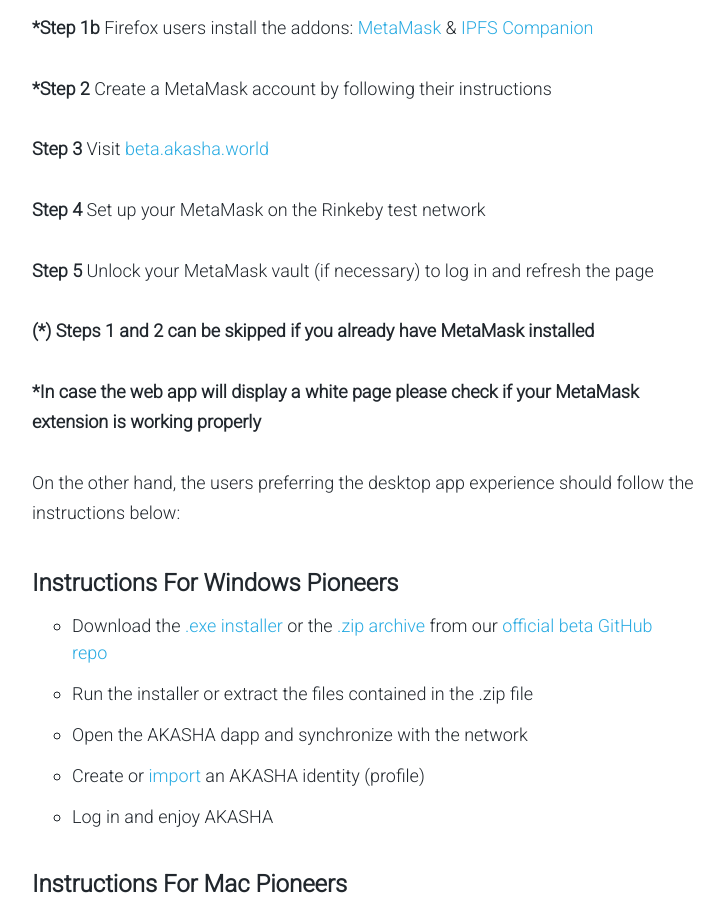
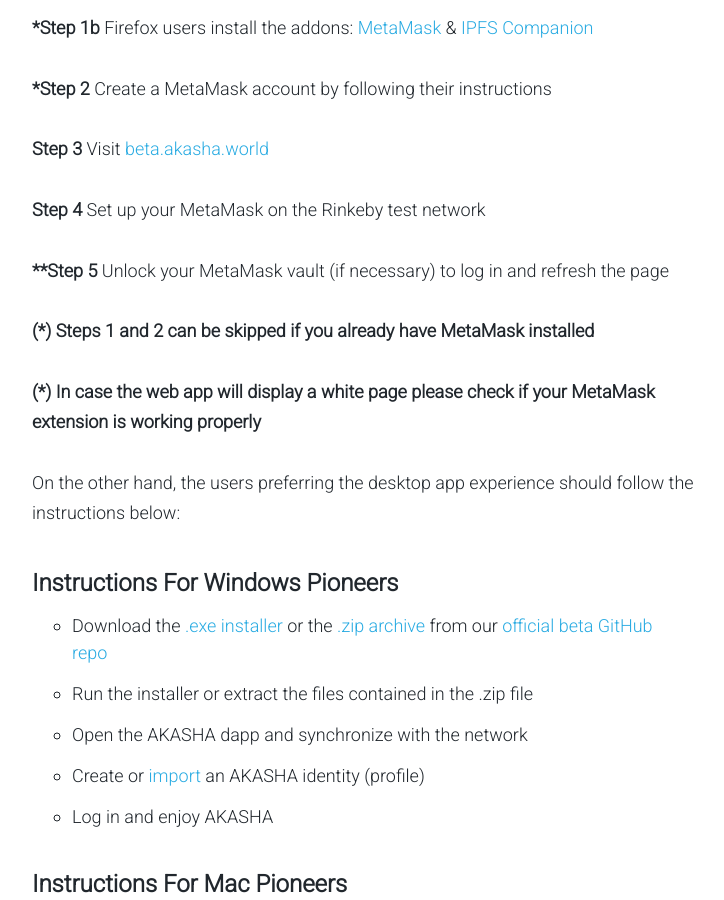
Before and after one commit to AKASHAorg/blog.akasha.world, a Jekyll site: the page built from _posts/2018-04-10-akasha-web-mend-the-gap.md, in a window 1280 px wide and 900 px high, scrolled down 9783 px. Shown: the whole window, without its empty margins (268-992 px from the left). Built offline with Jekyll 4.4.1, drawn with Linux system fonts in a browser that asks for light colours; comment, search, counter and statistics services are not loaded; some of the changed text lies outside the part shown.

```diff
--- a/_posts/2018-04-10-akasha-web-mend-the-gap.md
+++ b/_posts/2018-04-10-akasha-web-mend-the-gap.md
@@ -152,11 +152,11 @@ And now, without further ado, here is how you can get started with the web versi
 
 **Step 4** Set up your MetaMask on the Rinkeby test network
 
-**Step 5** Unlock your MetaMask vault (if necessary) to log in and refresh the page
+****Step 5** Unlock your MetaMask vault (if necessary) to log in and refresh the page
 
 **(*) Steps 1 and 2 can be skipped if you already have MetaMask installed**
 
-***In case the web app will display a white page please check if your MetaMask extension is working properly**
+**(*) In case the web app will display a white page please check if your MetaMask extension is working properly**
 
 On the other hand, the users preferring the desktop app experience should follow the instructions below:
 
```
Also changed, not shown: other parts of _posts/2018-04-10-akasha-web-mend-the-gap.md (+1 -1 lines).
